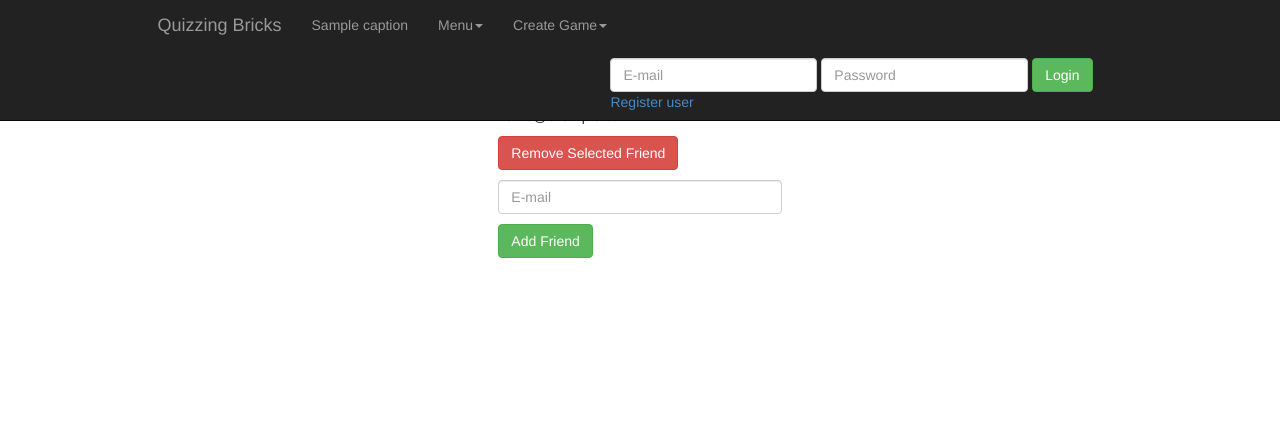
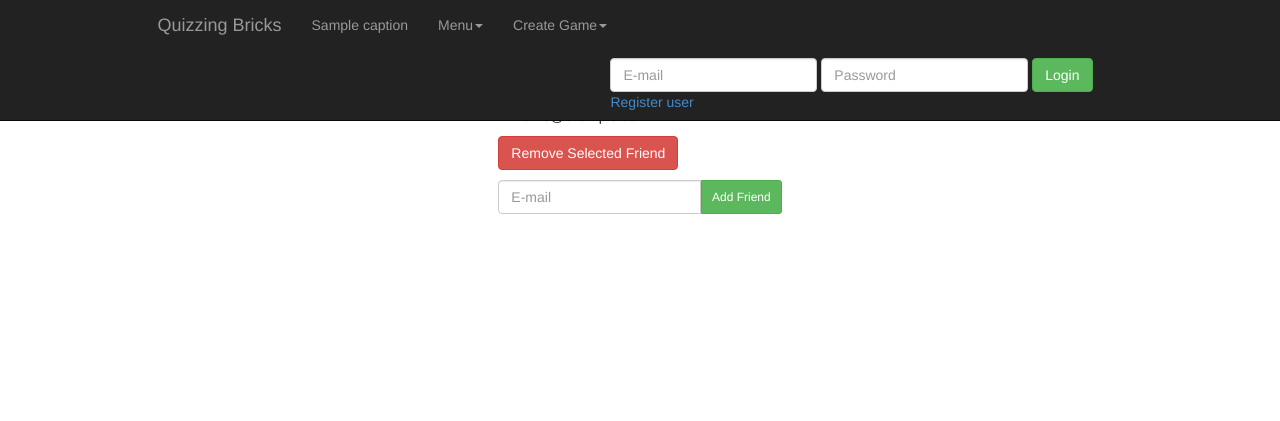
Before and after one commit to quizzingbricks/quizzingbricks-core, a Flask app: template src/python/quizzingbricks/web/templates/friends_list.html in a window 1280 px wide. Shown: the top 421 px of the page. Run offline with Flask 2, Linux system fonts and the light colour scheme; the template is opened without the code that fills it: most values are stand-ins (such as "Sample title", 1, 10 or a date in 2020); parts of the project's set-up code (start-up, migrations or seed data) failed here and were passed over; some libraries are stand-ins or nearby versions.

Commit message:
changed add friend form so submit button is on the same line

```diff
--- a/src/python/quizzingbricks/web/templates/friends_list.html
+++ b/src/python/quizzingbricks/web/templates/friends_list.html
@@ -27,12 +27,17 @@
                     {% if friends_list %}
                         {% set i = 1 %}
                         {% for friend in friends_list %}
-                          {{ friend.email }}  <input type="radio" name="friend" value='{{ friend.id }}' ><br>
+                          <input type="radio" name="friend" value='{{ friend.id }}' > {{ friend.email }}  <br>
                            {% set i = i+1%}
                         {% endfor %}
                     {% endif%}
                 <button type="submit" id="remove_submit" class="btn btn-danger"   name="remove_friend" >Remove Selected Friend</button>
             </form>
+
+
+
+
+
           </div>
         </div>
         <div class="row" style="margin-top:10px;">
@@ -40,11 +45,16 @@
           <div class="col-xs-4" >
 
             <form action="{{ url_for('add_friend') }}" class="form-inline"  method=post>
-              <div class="form-group">
+              <div class="input-group">
                 <input class="form-control" id="email"  type="email" name="friend_email" placeholder="E-mail" >
-                <button  class="btn btn-success" type=submit style="margin-top:10px;" >Add Friend </button>
+                <span class="input-group-btn">
+                  <button  class="btn btn-success btn-sm" type=submit style="height:34px;"  >Add Friend </button>
+                </span>
               </div>
             </form>
+
+
+
           </div>
           <div class="col-xs-4" ></div>
         </div>
```
